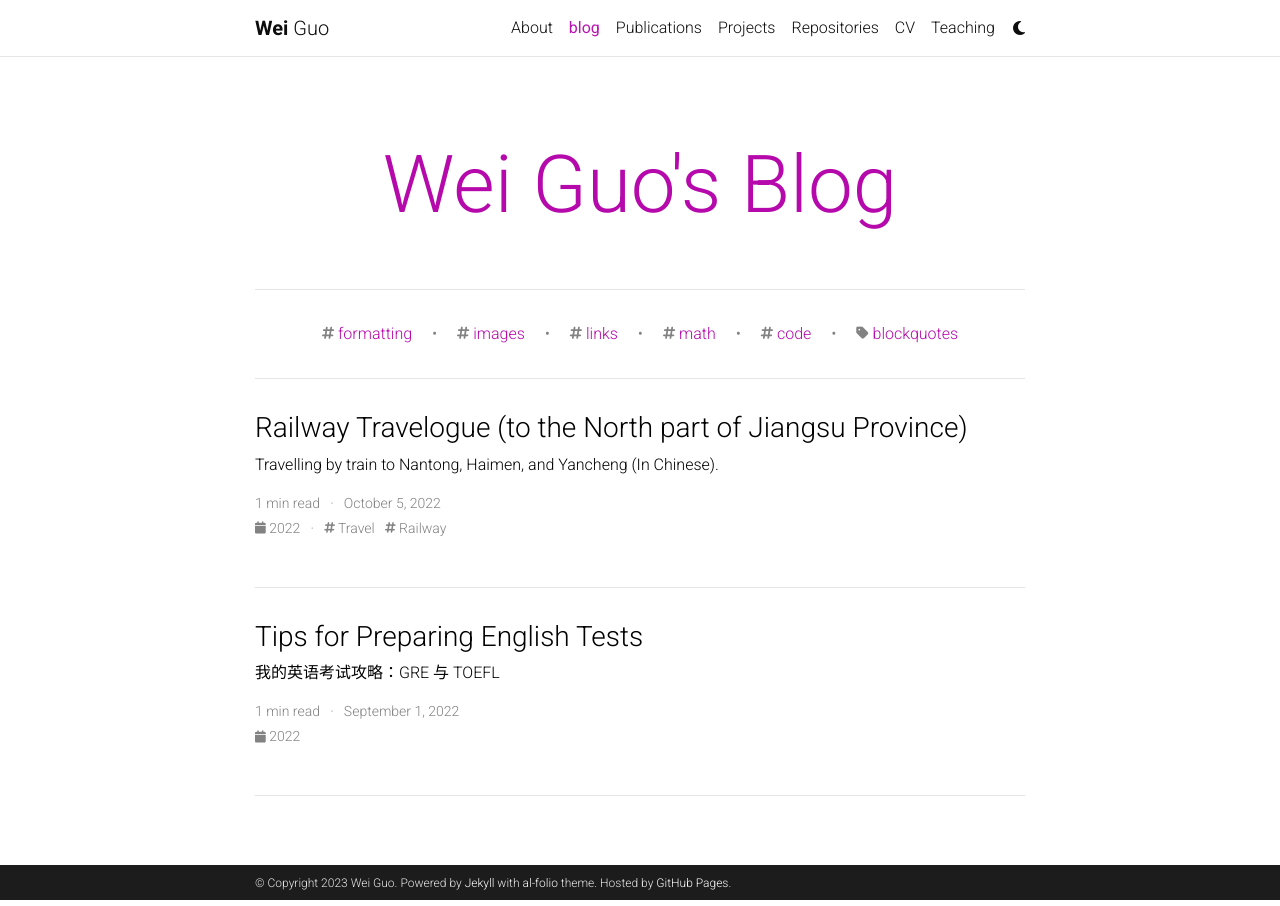
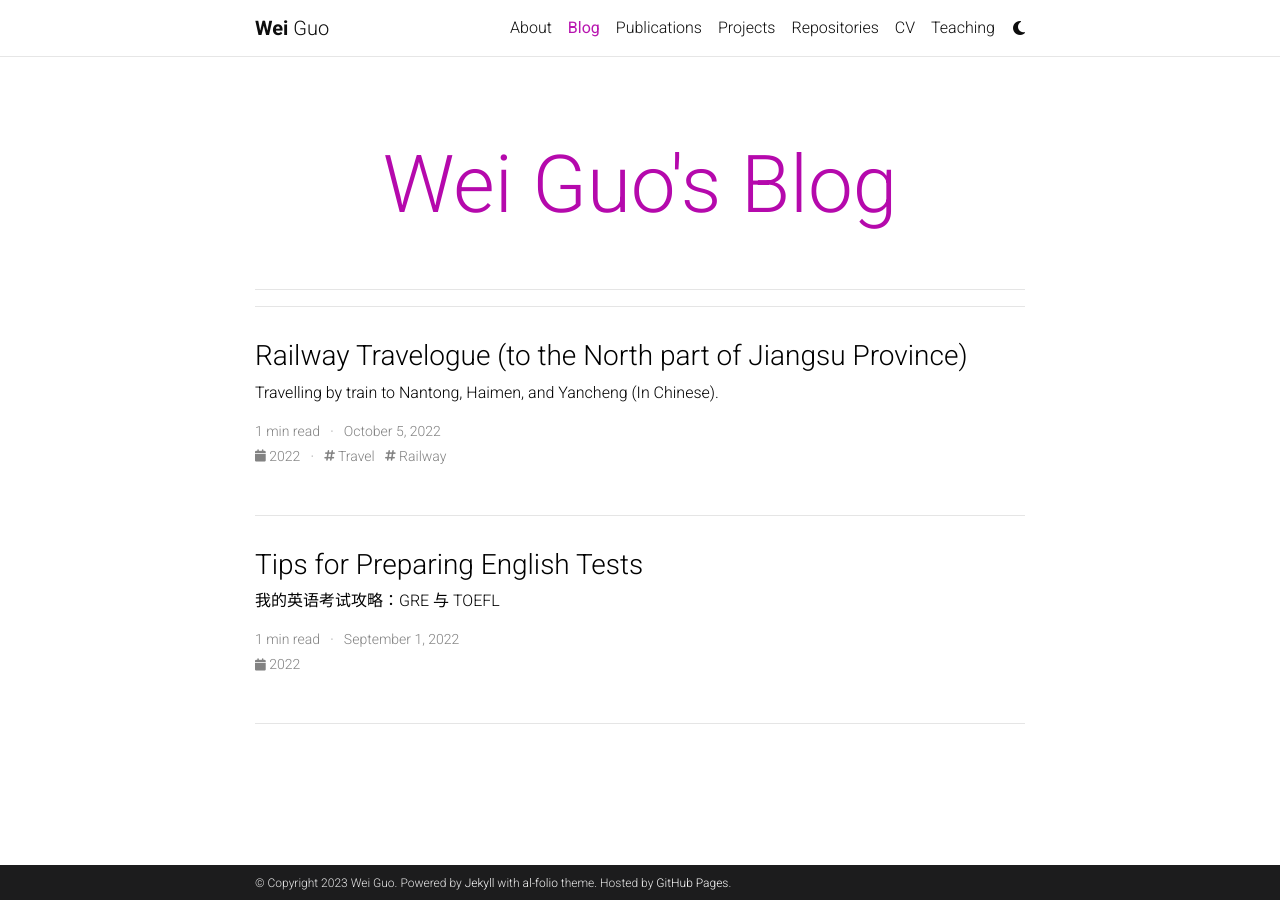
Before and after one commit to AlexandreGUO2001/AlexandreGUO2001.github.io, a Jekyll site: the page built from blog/index.html, in a window 1280 px wide. Built offline with Jekyll 4.4.1, drawn with Linux system fonts in a browser that asks for light colours; the list of posts is cut into pages by our own code; comment, search, counter and statistics services are not loaded; a style sheet for code colours, icons or effects is not loaded; some of the changed lines change nothing that is shown.

Commit message:
Update _config.yml

```diff
--- a/_config.yml
+++ b/_config.yml
@@ -18,7 +18,7 @@
 icon: ⚛️  # the emoji used as the favicon (alternatively, provide image name in /assets/img/)
 
 url: https://AlexandreGUO2001.github.io # the base hostname & protocol for your site
-baseurl: /al-folio # the subpath of your site, e.g. /blog/
+baseurl: # the subpath of your site, e.g. /blog/
 last_updated: false # set to true if you want to display last updated in the footer
 impressum_path:  # set to path to include impressum link in the footer, use the same path as permalink in a page, helps to conform with EU GDPR
 
@@ -123,7 +123,7 @@
 # -----------------------------------------------------------------------------
 
 blog_name: Wei Guo's Blog # blog_name will be displayed in your blog page
-blog_nav_title: blog # your blog must have a title for it to be displayed in the nav bar
+blog_nav_title: Blog # your blog must have a title for it to be displayed in the nav bar
 blog_description:
 permalink: /blog/:year/:title/
 
@@ -138,29 +138,29 @@
 # Giscus comments (RECOMMENDED)
 # Follow instructions on https://giscus.app/ to setup for your repo to fill out
 # the information below.
-giscus:
-  repo: alshedivat/al-folio      # <your-github-user-name>/<your-github-repo-name>
-  repo_id: MDEwOlJlcG9zaXRvcnk2MDAyNDM2NQ==
-  category: Comments             # name of the category under which discussions will be created
-  category_id: DIC_kwDOA5PmLc4CTBt6
-  mapping: title                 # identify discussions by post title
-  strict: 1                      # use strict identification mode
-  reactions_enabled: 1           # enable (1) or disable (0) emoji reactions
-  input_position: bottom         # whether to display input form below (bottom) or above (top) the comments
-  theme: preferred_color_scheme  # name of the color scheme (preferred works well with al-folio light/dark mode)
-  emit_metadata: 0
-  lang: en
+# giscus:
+#   repo: AlexandreGUO2001/AlexandreGUO2001.github.io # <your-github-user-name>/<your-github-repo-name>
+#   repo_id: MDEwOlJlcG9zaXRvcnk2MDAyNDM2NQ==
+#   category: Comments             # name of the category under which discussions will be created
+#   category_id: DIC_kwDOA5PmLc4CTBt6
+#   mapping: title                 # identify discussions by post title
+#   strict: 1                      # use strict identification mode
+#   reactions_enabled: 1           # enable (1) or disable (0) emoji reactions
+#   input_position: bottom         # whether to display input form below (bottom) or above (top) the comments
+#   theme: preferred_color_scheme  # name of the color scheme (preferred works well with al-folio light/dark mode)
+#   emit_metadata: 0
+#   lang: en
 
 # Disqus comments (DEPRECATED)
-disqus_shortname: al-folio # put your disqus shortname
+disqus_shortname: # put your disqus shortname
 # https://help.disqus.com/en/articles/1717111-what-s-a-shortname
 
 # External sources.
 # If you have blog posts published on medium.com or other external sources,
 # you can display them in your blog by adding a link to the RSS feed.
 external_sources:
-  - name: medium.com
-    rss_url: https://medium.com/@al-folio/feed
+  - name:
+    rss_url:
 
 # -----------------------------------------------------------------------------
 # Collections
@@ -264,8 +264,8 @@
     tag: '/blog/tag/:name/'
     category: '/blog/category/:name/'
 
-display_tags: ['formatting', 'images', 'links', 'math', 'code'] # these tags will be displayed on the front page of your blog
-display_categories: ['blockquotes'] # these categories will be displayed on the front page of your blog
+display_tags: [] # these tags will be displayed on the front page of your blog
+display_categories: [] # these categories will be displayed on the front page of your blog
 
 # -----------------------------------------------------------------------------
 # Jekyll Scholar
@@ -273,8 +273,8 @@
 
 scholar:
 
-  last_name: [Einstein]
-  first_name: [Albert, A.]
+  last_name: [Guo]
+  first_name: [Wei]
 
   style: apa
   locale: en
```
